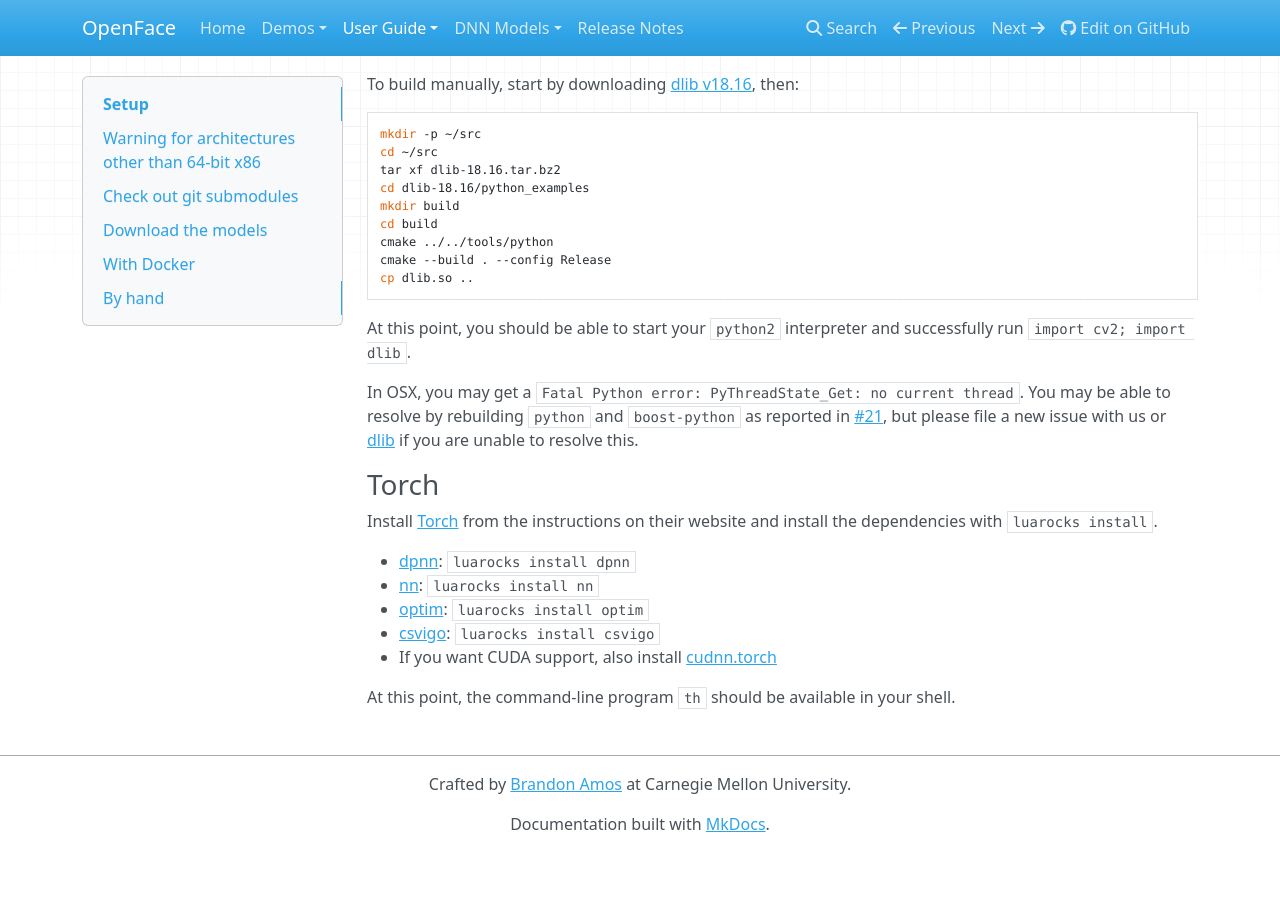
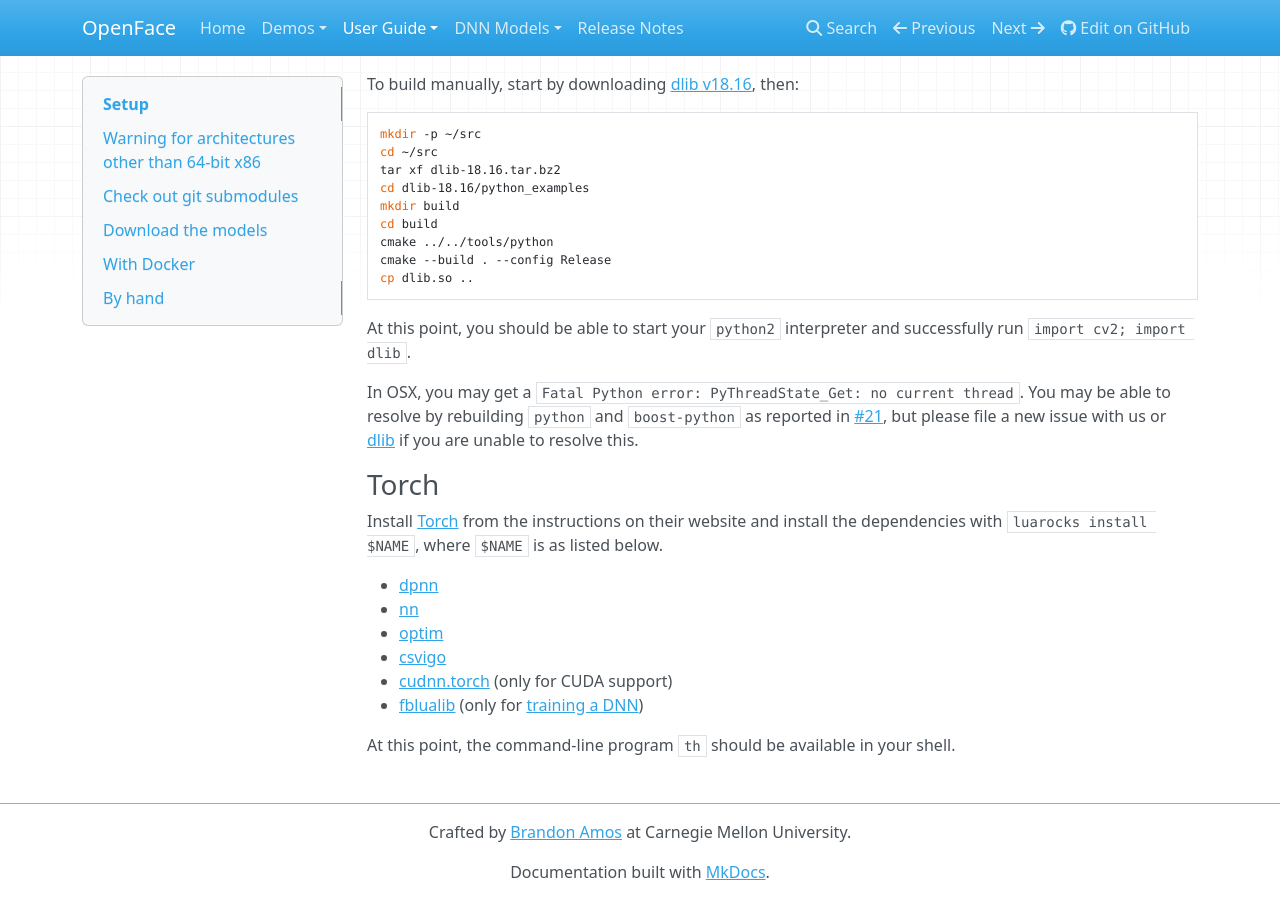
Before and after one commit to SuperAI520/Open-Face-Recognition, an MkDocs documentation site: the page built from docs/setup.md, in a window 1280 px wide and 900 px high, scrolled down 1932 px. Built offline with MkDocs 1.6.1, drawn with Linux system fonts in a browser that asks for light colours; nearby versions of some CDN libraries; old or Windows-style settings are respelled for this version of MkDocs; before the commit the page ends 2784 px from its top, so only the background shows below that.

Commit message:
Mention fblualib dependency in docs.

```diff
--- a/docs/setup.md
+++ b/docs/setup.md
@@ -134,14 +134,16 @@ if you are unable to resolve this.
 
 ### Torch
 Install [Torch](http://torch.ch) from the instructions on their website
-and install the dependencies with `luarocks install`.
+and install the dependencies with `luarocks install $NAME`,
+where `$NAME` is as listed below.
 
-+ [dpnn](https://github.com/nicholas-leonard/dpnn): `luarocks install dpnn`
-+ [nn](https://github.com/torch/nn): `luarocks install nn`
-+ [optim](https://github.com/torch/optim): `luarocks install optim`
-+ [csvigo](https://github.com/clementfarabet/lua---csv): `luarocks install csvigo`
-+ If you want CUDA support, also install
-  [cudnn.torch](https://github.com/soumith/cudnn.torch)
++ [dpnn](https://github.com/nicholas-leonard/dpnn)
++ [nn](https://github.com/torch/nn)
++ [optim](https://github.com/torch/optim)
++ [csvigo](https://github.com/clementfarabet/lua---csv)
++ [cudnn.torch](https://github.com/soumith/cudnn.torch) (only for CUDA support)
++ [fblualib](https://github.com/facebook/fblualib)
+  (only for [training a DNN](http://cmusatyalab.github.io/openface/training-new-models/))
 
 At this point, the command-line program `th` should
 be available in your shell.
```
